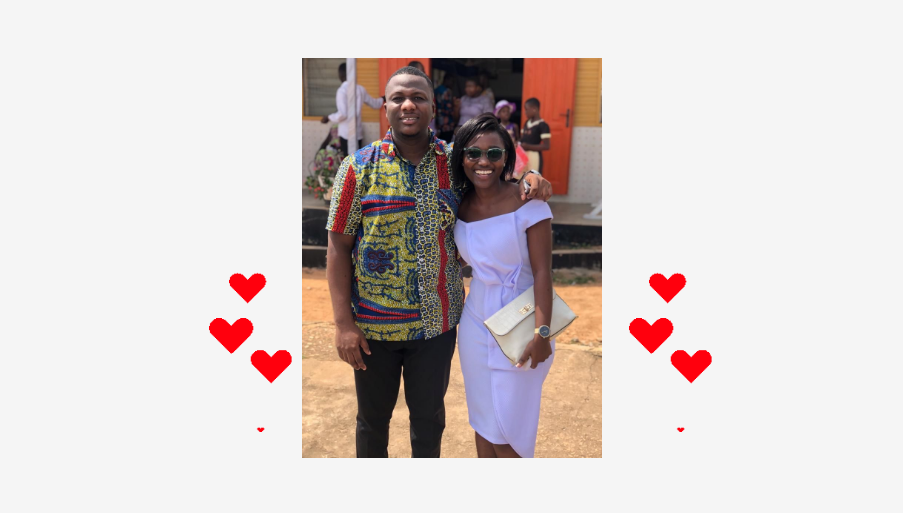
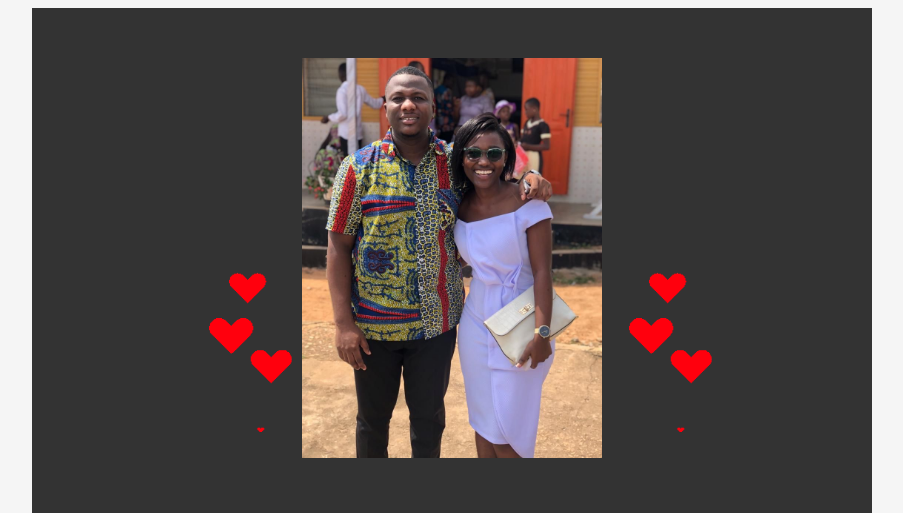
Before and after one commit to LebeneSleem/Iris_Appiah, a plain HTML site: page index.html in a window 1280 px wide. Shown: the top 513 px of the page, without its empty margins (188-1091 px from the left). Drawn offline with Linux system fonts and the light colour scheme.

Commit message:
background colour

```diff
--- a/styles.css
+++ b/styles.css
@@ -15,6 +15,8 @@ body {
     text-align: center;
     padding: 20px;
     position: relative; /* Ensure container acts as a reference for absolute positioning */
+    background-color: #333; /* Dark background color */
+    color: #fff; /* White text color */
   }
   h1 {
     font-size: 2.5rem;
```
